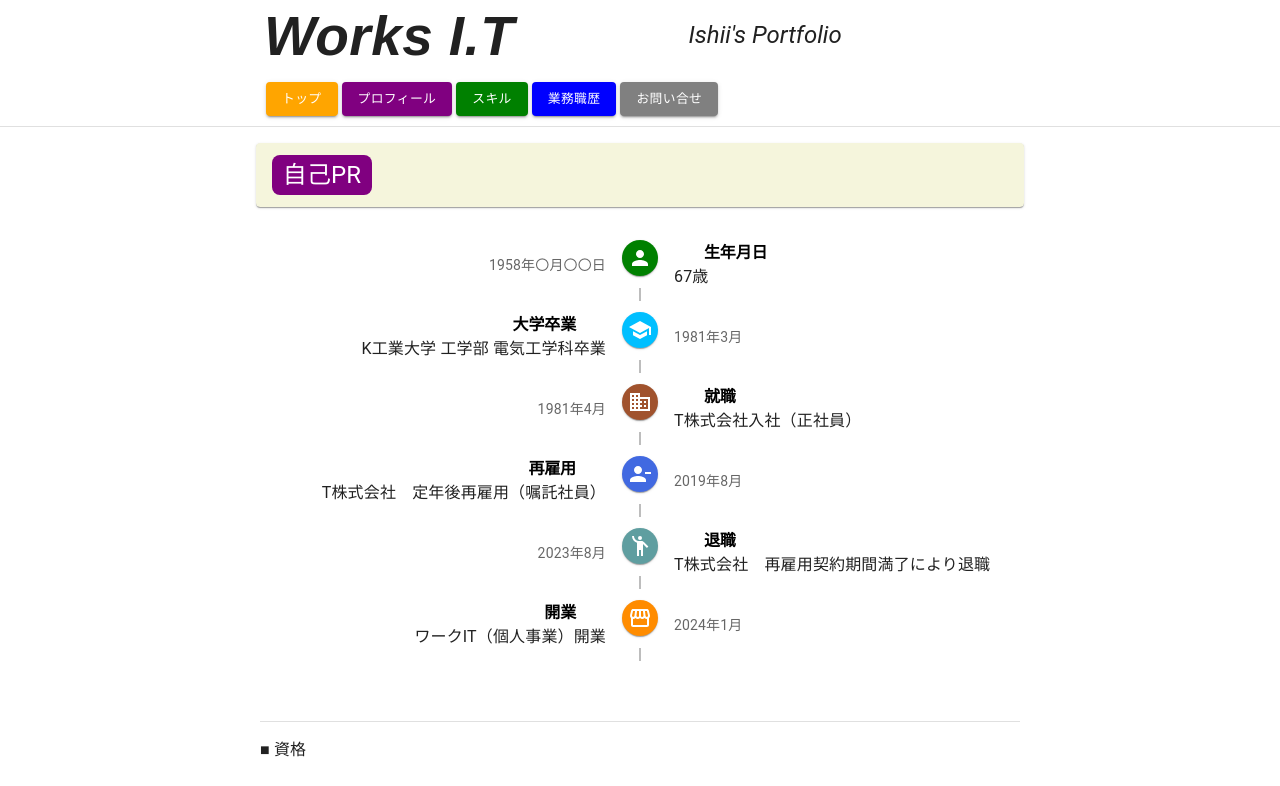
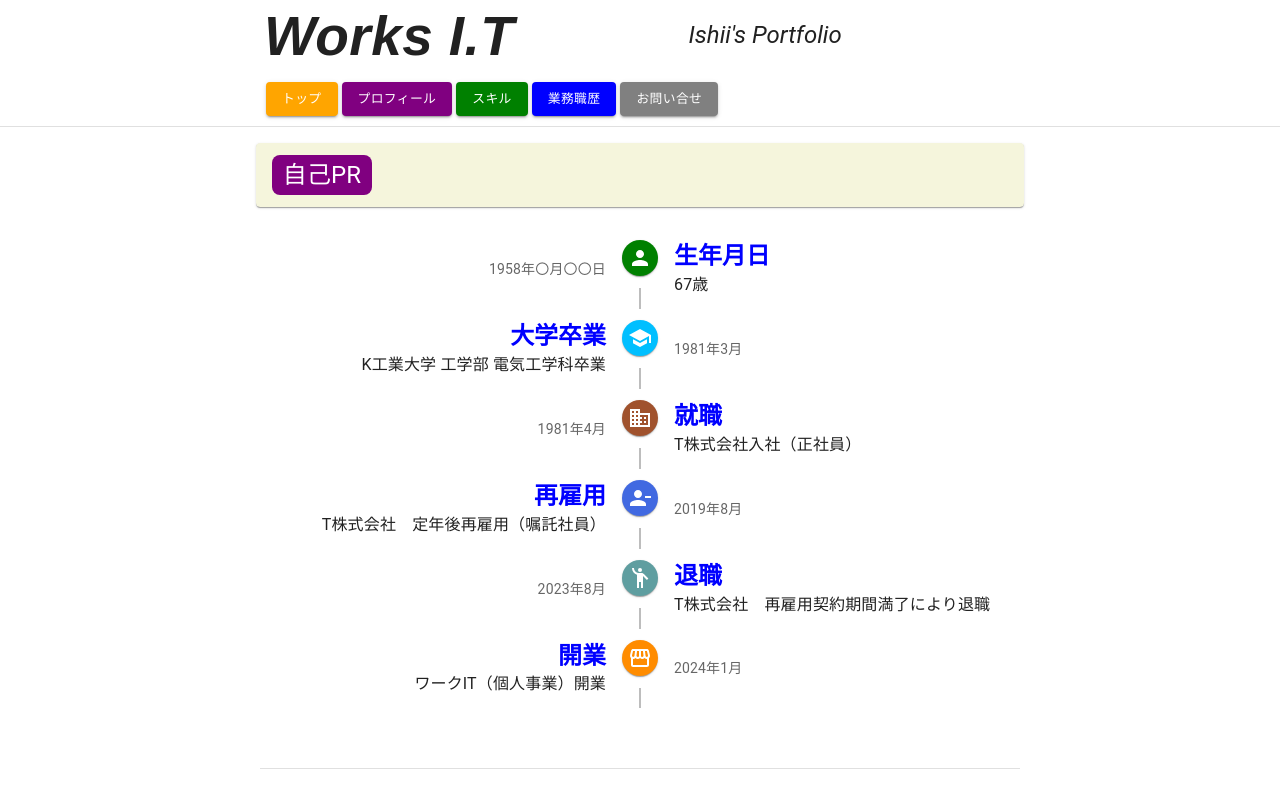
Before and after one commit to ishii-toshihiko/portfolio, a React (Vite) app: page /about in a window 1280 px wide. Shown: the top 786 px of the page. Built offline with nearby package versions, Linux system fonts and the light colour scheme; some icons are missing; a web font is replaced by a local one.

Commit message:
modify label font-size and color at Resume

```diff
--- a/src/components/Resume.tsx
+++ b/src/components/Resume.tsx
@@ -45,8 +45,20 @@ const Resume=()=>{
             </TimelineDot>
             <TimelineConnector />
           </TimelineSeparator>
-          <TimelineContent sx={{ py: '12px', px: 2 }}>
-            <Typography variant="h2" component="span">
+          <TimelineContent
+            sx={{
+              py: '12px',
+              px: 2,
+            }}
+          >
+            <Typography
+              variant="h5"
+              component="span"
+              sx={{
+                color:'blue',
+                fontWeight:'bold',
+              }}
+            >
               {label}
             </Typography>
             <Typography>
```
